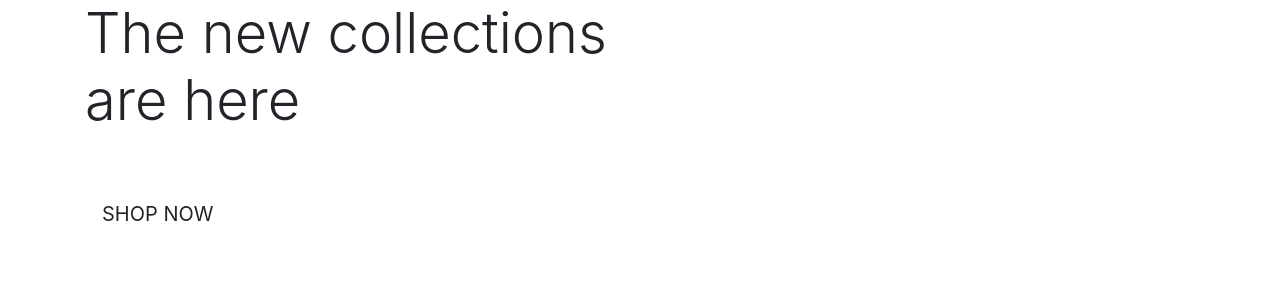
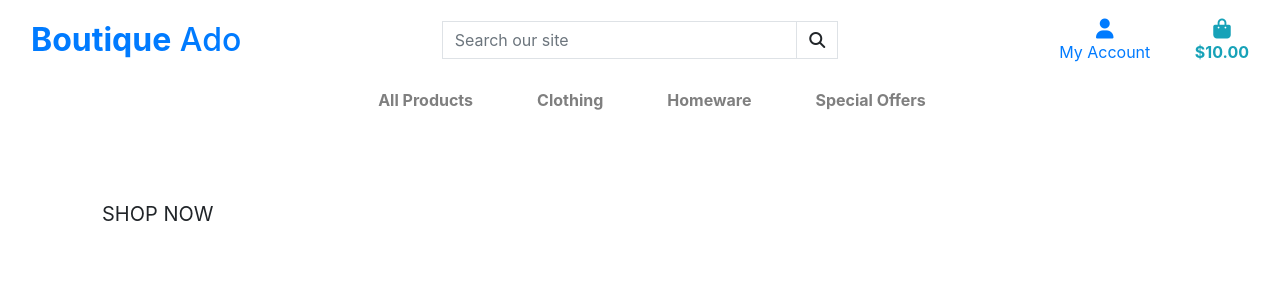
Before and after one commit to DouniaBK/ado-boutique, a Django app: template home/templates/home/index.html in a window 1280 px wide. Shown: the top 300 px of the page. Run offline with Django 3.2, Linux system fonts and the light colour scheme; the template is opened without the code that fills it: most values are stand-ins (such as "Sample title", 1, 10 or a date in 2020); some libraries are stand-ins or nearby versions.

Commit message:
Add: home navbar and header

```diff
--- a/ado_boutique/urls.py
+++ b/ado_boutique/urls.py
@@ -15,9 +15,11 @@
 """
 from django.contrib import admin
 from django.urls import path, include
+from django.conf import settings
+from django.conf.urls.static import static
 
 urlpatterns = [
     path('admin/', admin.site.urls),
     path('accounts/', include('allauth.urls')),  # gives all the urls we need for login logout passwordreset
     path('', include('home.urls')),
-]
+] + static(settings.MEDIA_URL, document_root=settings.MEDIA_ROOT)
--- a/templates/base.html
+++ b/templates/base.html
@@ -21,6 +21,7 @@
     {% endblock %}
 
     {% block corejs %}
+        <script src="https://kit.fontawesome.com/726e1f4ce8.js" crossorigin="anonymous"></script>
         <script src="https://cdn.jsdelivr.net/npm/jquery@3.5.1/dist/jquery.min.js" integrity="sha256-9/aliU8dGd2tb6OSsuzixeV4y/faTqgFtohetphbbj0=" crossorigin="anonymous"></script>
         <script src="https://cdn.jsdelivr.net/npm/popper.js@1.16.0/dist/umd/popper.min.js" integrity="sha384-Q6E9RHvbIyZFJoft+2mJbHaEWldlvI9IOYy5n3zV9zzTtmI3UksdQRVvoxMfooAo" crossorigin="anonymous"></script>
         <script src="https://stackpath.bootstrapcdn.com/bootstrap/4.4.1/js/bootstrap.min.js" integrity="sha384-wfSDF2E50Y2D1uUdj0O3uMBJnjuUD4Ih7YwaYd1iqfktj0Uod8GCExl3Og8ifwB6" crossorigin="anonymous"></script>
@@ -32,7 +33,81 @@
     <title>Ado Boutique  {% block extra_title %}{% endblock %}</title>
   </head>
   <body>
-    <header class="container-fluid fixed-top"></header>
+    <header class="container-fluid fixed-top">
+        <div id="topnav" class="row bg-white pt-lg-2 d-none d-lg-flex">
+            <div class="col-12 col-lg-4 my-auto py-1 py-lg-0 text-center text-lg-left">
+                <a href="{% url 'home' %}" class="nav-link main-logo-link">
+                    <h2 class="logo-font text-black my-0"><strong>Boutique</strong> Ado</h2>
+                </a>
+            </div>
+            <div class="col-12 col-lg-4 my-auto py-1 py-lg-0">
+                <form method="GET" action="">
+                    <div class="input-group w-100">
+                        <input class="form-control border border-black rounded-0" type="text" name="q" placeholder="Search our site">
+                        <div class="input-group-append">
+                            <button class="form-control btn btn-black border border-black rounded-0" type="submit">
+                                <span class="icon">
+                                    <i class="fas fa-search"></i>
+                                </span>
+                            </button>
+                        </div>
+                    </div>
+                </form>
+            </div>
+            <div class="col-12 col-lg-4 my-auto py-1 py-lg-0">
+                <ul class="list-inline list-unstyled text-center text-lg-right my-0">
+                    <li class="list-inline-item dropdown">
+                        <a class="text-black nav-link" href="#" id="user-options" data-toggle="dropdown" aria-haspopup="true" aria-expanded="false">
+                            <div class="text-center">
+                                <div><i class="fas fa-user fa-lg"></i></div>
+                                <p class="my-0">My Account</p>
+                            </div>
+                        </a>
+                        <div class="dropdown-menu border-0" aria-labelledby="user-options">
+                            {% if request.user.is_authenticated %}
+                                {% if request.user.is_superuser %}
+                                    <a href="" class="dropdown-item">Product Management</a>
+                                {% endif %}
+                                <a href="" class="dropdown-item">My Profile</a>
+                                <a href="{% url 'account_logout' %}" class="dropdown-item">Logout</a>
+                            {% else %}
+                                <a href="{% url 'account_signup' %}" class="dropdown-item">Register</a>
+                                <a href="{% url 'account_login' %}" class="dropdown-item">Login</a>
+                            {% endif %}
+                        </div>
+                    </li>
+                    <li class="list-inline-item">
+                        <a class="{% if grand_total %}text-info font-weight-bold{% else %}text-black{% endif %} nav-link" href="">
+                            <div class="text-center">
+                                <div><i class="fas fa-shopping-bag fa-lg"></i></div>
+                                <p class="my-0">
+                                    {% if grand_total %}
+                                        ${{ grand_total|floatformat:2 }}
+                                    {% else %}
+                                        $0.00
+                                    {% endif %}
+                                </p>
+                            </div>
+                        </a>
+                    </li>
+                </ul>
+            </div>
+        </div>
+        <div class="row bg-white">
+            <nav class="navbar navbar-expand-lg navbar-light w-100">
+                <button class="navbar-toggler" type="button" data-toggle="collapse" data-target="#main-nav" aria-controls="main-nav" aria-expanded="false" aria-label="Toggle navigation">
+                    <span class="navbar-toggler-icon"></span>
+                </button>
+                {% include 'includes/mobile-top-header.html' %}
+                {% include 'includes/main-nav.html' %}
+            </nav>
+        </div>
+        <div id="delivery-banner" class="row text-center">
+            <div class="col bg-black text-white">
+                <h4 class="logo-font my-1">Free delivery on orders over ${{ free_shipping_threshold }}!</h4>
+            </div>
+        </div>
+    </header>
 
     {% if messages %}
         <div class="message-container"></div>
--- /dev/null
+++ b/templates/includes/main-nav.html
@@ -0,0 +1,50 @@
+<div class="collapse navbar-collapse" id="main-nav">
+    <ul class="navbar-nav w-auto mx-auto">
+        <li class="nav-item dropdown">
+            <a class="logo-font font-weight-bold nav-link text-black mr-5" href="#" id="all-products-link" data-toggle="dropdown" aria-haspopup="true" aria-expanded="false">
+                All Products
+            </a>
+            <div class="dropdown-menu border-0" aria-labelledby="all-products-link">
+                <a href="" class="dropdown-item">By Price</a>
+                <a href="" class="dropdown-item ">By Rating</a>
+                <a href="" class="dropdown-item ">By Category</a>
+                <a href="" class="dropdown-item">All Products</a>
+            </div>
+        </li>
+
+        <li class="nav-item dropdown">
+            <a class="logo-font font-weight-bold nav-link text-black mr-5" href="#" id="clothing-link" data-toggle="dropdown" aria-haspopup="true" aria-expanded="false">
+                Clothing
+            </a>
+            <div class="dropdown-menu border-0" aria-labelledby="clothing-link">
+                <a href="" class="dropdown-item">Activewear &amp; Essentials</a>
+                <a href="" class="dropdown-item">Jeans</a>
+                <a href="" class="dropdown-item">Shirts</a>
+                <a href="" class="dropdown-item">All Clothing</a>
+            </div>
+        </li>
+
+        <li class="nav-item dropdown">
+            <a class="logo-font font-weight-bold nav-link text-black mr-5" href="#" id="homeware-link" data-toggle="dropdown" aria-haspopup="true" aria-expanded="false">
+                Homeware
+            </a>
+            <div class="dropdown-menu border-0" aria-labelledby="homeware-link">
+                <a href="" class="dropdown-item">Bed &amp; Bath</a>
+                <a href="" class="dropdown-item">Kitchen &amp; Dining</a>
+                <a href="" class="dropdown-item">All Homeware</a>
+            </div>
+        </li>
+
+        <li class="nav-item dropdown">
+            <a class="logo-font font-weight-bold nav-link text-black" href="#" id="specials-link" data-toggle="dropdown" aria-haspopup="true" aria-expanded="false">
+                Special Offers
+            </a>
+            <div class="dropdown-menu border-0" aria-labelledby="specials-link">
+                <a href="" class="dropdown-item">New Arrivals</a>
+                <a href="" class="dropdown-item">Deals</a>
+                <a href="" class="dropdown-item">Clearance</a>
+                <a href="" class="dropdown-item">All Specials</a>
+            </div>
+        </li>
+    </ul>
+</div>
--- /dev/null
+++ b/templates/includes/mobile-top-header.html
@@ -0,0 +1,56 @@
+<li class="list-inline-item">
+    <a class="text-black nav-link d-block d-lg-none" href="#" id="mobile-search" data-toggle="dropdown" aria-haspopup="true" aria-expanded="false">
+        <div class="text-center">
+            <div><i class="fas fa-search fa-lg"></i></div>
+            <p class="my-0">Search</p>
+        </div>
+    </a>
+    <div class="dropdown-menu border-0 w-100 p-3 rounded-0 my-0" aria-labelledby="mobile-search">
+        <form class="form" method="GET" action="">
+            <div class="input-group w-100">
+                <input class="form-control border border-black rounded-0" type="text" name="q" placeholder="Search our site">
+                <div class="input-group-append">
+                    <button class="form-control form-control btn btn-black border border-black rounded-0" type="submit">
+                        <span class="icon">
+                            <i class="fas fa-search"></i>
+                        </span>
+                    </button>
+                </div>
+            </div>
+        </form>
+    </div>
+</li>
+<li class="list-inline-item dropdown">
+    <a class="text-black nav-link d-block d-lg-none" href="#" id="user-options" data-toggle="dropdown" aria-haspopup="true" aria-expanded="false">
+        <div class="text-center">
+            <div><i class="fas fa-user fa-lg"></i></div>
+            <p class="my-0">My Account</p>
+        </div>
+    </a>
+    <div class="dropdown-menu border-0" aria-labelledby="user-options">
+        {% if request.user.is_authenticated %}
+            {% if request.user.is_superuser %}
+                <a href="{% url 'account_logout' %}" class="dropdown-item">Product Management</a>
+            {% endif %}
+            <a href="{% url 'profile' %}" class="dropdown-item">My Profile</a>
+            <a href="{% url 'account_logout' %}" class="dropdown-item">Logout</a>
+        {% else %}
+            <a href="{% url 'account_signup' %}" class="dropdown-item">Register</a>
+            <a href="{% url 'account_login' %}" class="dropdown-item">Login</a>
+        {% endif %}
+    </div>
+</li>
+<li class="list-inline-item">
+    <a class="{% if grand_total %}text-primary font-weight-bold{% else %}text-black{% endif %} nav-link d-block d-lg-none" href="">
+        <div class="text-center">
+            <div><i class="fas fa-shopping-bag fa-lg"></i></div>
+            <p class="my-0">
+                {% if grand_total %}
+                    ${{ grand_total|floatformat:2 }}
+                {% else %}
+                    $0.00
+                {% endif %}
+            </p>
+        </div>
+    </a>
+</li>
```
Also changed, not shown: ado_boutique/settings.py (+6 -2 lines), templates/allauth/base.html (+6 -2 lines), media/homepage_background_cropped.jpg (added).
